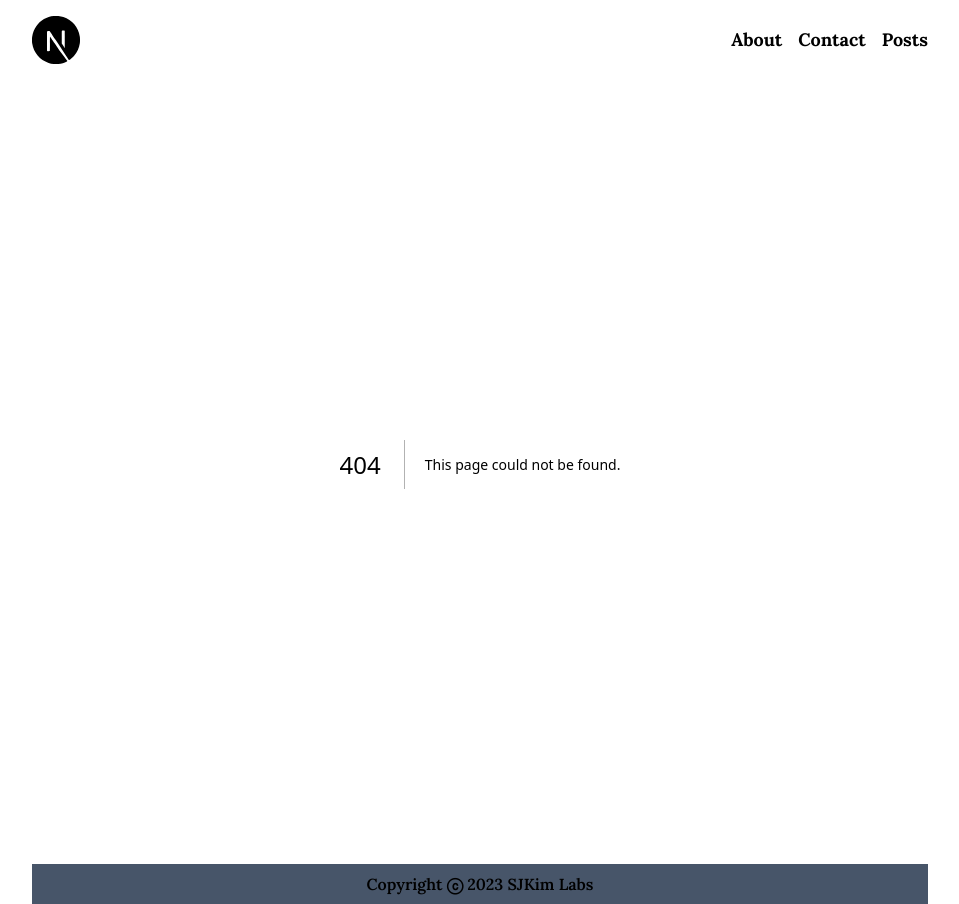
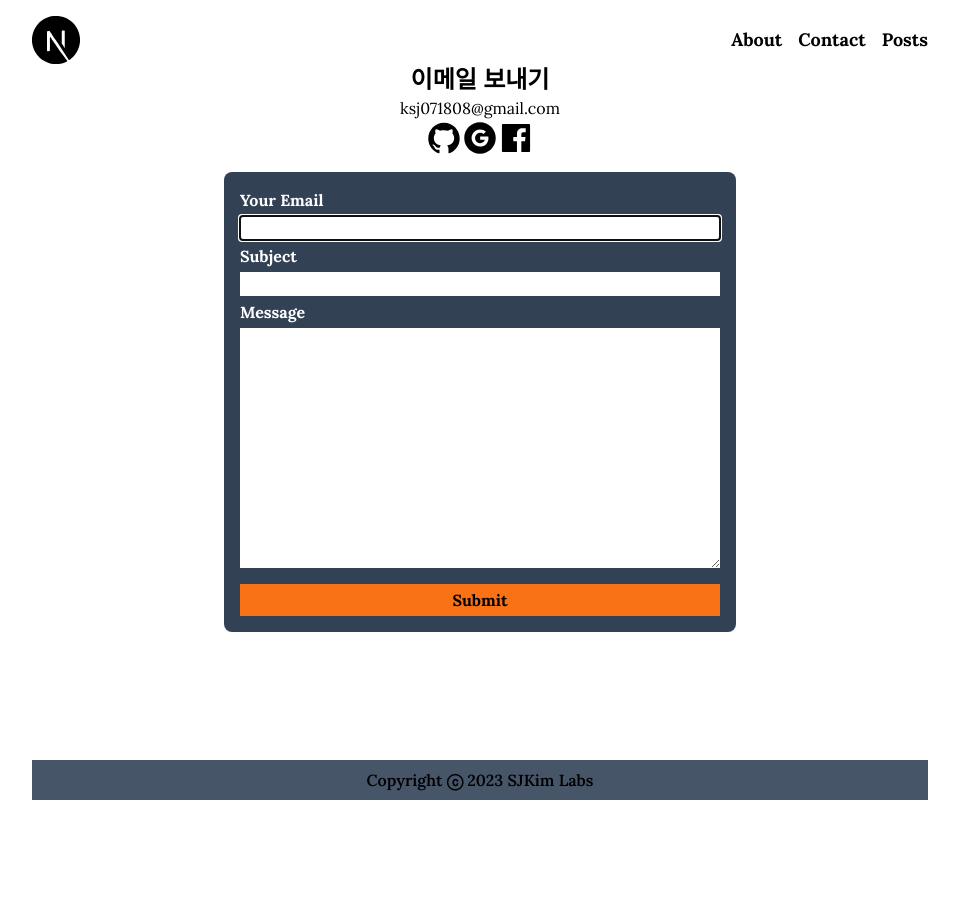
Before and after one commit to ksj0818/next-blog, a Next.js app: page /contact in a window 1280 px wide. Before the commit this address had no page. Shown: the whole page, without its empty margins (160-1119 px from the left). After the commit the page ends 800 px from the top, so only its background shows below. Built offline with nearby package versions, Linux system fonts and the light colour scheme.

Commit message:
contact 이메일 전송 기능 구현

```diff
--- a/package.json
+++ b/package.json
@@ -10,18 +10,21 @@
   },
   "dependencies": {
     "@types/node": "20.3.3",
+    "@types/nodemailer": "^6.4.8",
     "@types/react": "18.2.14",
     "@types/react-dom": "18.2.6",
     "autoprefixer": "10.4.14",
     "eslint": "8.44.0",
     "eslint-config-next": "13.4.8",
     "next": "13.4.8",
+    "nodemailer": "^6.9.3",
     "postcss": "8.4.24",
     "react": "18.2.0",
     "react-dom": "18.2.0",
     "react-icons": "^4.10.1",
     "react-multi-carousel": "^2.8.4",
     "tailwindcss": "3.3.2",
-    "typescript": "5.1.6"
+    "typescript": "5.1.6",
+    "yup": "^1.2.0"
   }
 }
--- /dev/null
+++ b/src/app/api/contact/route.ts
@@ -0,0 +1,21 @@
+import { sendEmail } from "@/service/email";
+import * as yup from "yup";
+
+const bodySchema = yup.object().shape({
+  from: yup.string().email().required(),
+  subject: yup.string().required(),
+  message: yup.string().required(),
+});
+
+export async function POST(req: Request) {
+  const body = await req.json();
+  if (!bodySchema.isValidSync(body)) {
+    return new Response(JSON.stringify({ message: "메일 전송 실패" }), { status: 400 });
+  }
+  return sendEmail(body)
+    .then(() => new Response(JSON.stringify({ message: "메일 전송 성공" }), { status: 200 }))
+    .catch((e) => {
+      console.log(e);
+      return new Response(JSON.stringify({ message: "메일 전송 실패" }), { status: 500 });
+    });
+}
--- /dev/null
+++ b/src/app/contact/page.tsx
@@ -0,0 +1,33 @@
+import EmailForm from "@/components/contact/EmailForm";
+import { AiFillGithub, AiFillGoogleCircle, AiFillFacebook } from "react-icons/ai";
+
+const LINKS = [
+  {
+    icon: <AiFillGithub />,
+    url: "https://www.github.com",
+  },
+  {
+    icon: <AiFillGoogleCircle />,
+    url: "https://www.google.com",
+  },
+  {
+    icon: <AiFillFacebook />,
+    url: "https://www.facebook.com/",
+  },
+];
+export default function ContactPage() {
+  return (
+    <section className="flex flex-col w-full max-w-lg mx-auto text-center">
+      <h2 className="text-2xl font-bold">이메일 보내기</h2>
+      <p>ksj071808@gmail.com</p>
+      <div className="flex mx-auto">
+        {LINKS.map((link, index) => (
+          <a href={link.url} target="_blank" rel="noreferrer" key={index} className="text-4xl hover:text-yellow-400">
+            {link.icon}
+          </a>
+        ))}
+      </div>
+      <EmailForm />
+    </section>
+  );
+}
--- /dev/null
+++ b/src/components/contact/Banner.tsx
@@ -0,0 +1,12 @@
+import { ContactBanner } from "./EmailForm";
+
+export default function Banner({ banner }: { banner: ContactBanner }) {
+  const { message, state } = banner;
+  const isSuccess = state === "success";
+  const icon = isSuccess ? "✅" : "🔥";
+  return (
+    <p
+      className={`my-3 font-bold py-2 rounded-lg ${isSuccess ? "bg-green-500" : "bg-red-500"}`}
+    >{`${icon} ${message}`}</p>
+  );
+}
--- /dev/null
+++ b/src/components/contact/EmailForm.tsx
@@ -0,0 +1,84 @@
+"use client";
+import { useState, ChangeEvent, FormEvent } from "react";
+import Banner from "./Banner";
+import { sendContactEmail } from "@/service/contact";
+
+export type ContactEmailForm = {
+  from: string;
+  subject: string;
+  message: string;
+};
+export type ContactBanner = {
+  message: string;
+  state: "success" | "error";
+};
+
+const LABLE_CLASS = "font-bold text-white";
+const INPUT_CLASS = "px-2";
+export default function EmailForm() {
+  const [form, setForm] = useState<ContactEmailForm>({ from: "", subject: "", message: "" });
+  const [banner, setBanner] = useState<ContactBanner | null>(null);
+  const onChange = (e: ChangeEvent<HTMLInputElement | HTMLTextAreaElement>) => {
+    const { name, value } = e.target;
+    setForm((prev) => ({ ...prev, [name]: value }));
+  };
+  const onSubmit = (e: FormEvent<HTMLFormElement>) => {
+    e.preventDefault();
+    sendContactEmail(form)
+      .then(() => setBanner({ message: "메일 전송 성공!", state: "success" }))
+      .catch((e) => {
+        console.log(e);
+        return setBanner({ message: "메일 전송 실패!", state: "error" });
+      })
+      .finally(() =>
+        setTimeout(() => {
+          setBanner(null);
+        }, 3000)
+      );
+  };
+  return (
+    <section>
+      {banner && <Banner banner={banner} />}
+      <form onSubmit={onSubmit} className="flex flex-col gap-1 p-4 mt-4 text-left rounded-lg bg-slate-700">
+        <label htmlFor="from" className={LABLE_CLASS}>
+          Your Email
+        </label>
+        <input
+          className={INPUT_CLASS}
+          type="email"
+          name="from"
+          id="from"
+          value={form.from}
+          required
+          autoFocus
+          onChange={onChange}
+        />
+        <label htmlFor="subject" className={LABLE_CLASS}>
+          Subject
+        </label>
+        <input
+          className={INPUT_CLASS}
+          type="text"
+          name="subject"
+          id="subject"
+          value={form.subject}
+          required
+          onChange={onChange}
+        />
+        <label htmlFor="message" className={LABLE_CLASS}>
+          Message
+        </label>
+        <textarea
+          className={INPUT_CLASS}
+          rows={10}
+          name="message"
+          id="message"
+          value={form.message}
+          required
+          onChange={onChange}
+        />
+        <button className="p-1 mt-3 font-bold bg-orange-500 hover:bg-orange-400">Submit</button>
+      </form>
+    </section>
+  );
+}
--- /dev/null
+++ b/src/service/contact.ts
@@ -0,0 +1,15 @@
+import { ContactEmailForm } from "@/components/contact/EmailForm";
+
+export async function sendContactEmail(email: ContactEmailForm) {
+  const res = await fetch("/api/contact", {
+    method: "POST",
+    headers: {
+      "Content-Type": "application/json",
+    },
+    body: JSON.stringify(email),
+  });
+  const data = await res.json();
+  if (!res.ok) throw new Error(data.message || "서버 요청 실패");
+
+  return data;
+}
--- /dev/null
+++ b/src/service/email.ts
@@ -0,0 +1,30 @@
+import { ContactEmailForm } from "@/components/contact/EmailForm";
+import nodemailer from "nodemailer";
+
+const transporter = nodemailer.createTransport({
+  host: "smtp.gmail.com",
+  port: 465,
+  secure: true,
+  auth: {
+    user: process.env.AUTH_USER,
+    pass: process.env.AUTH_PASS,
+  },
+});
+
+export async function sendEmail(email: ContactEmailForm) {
+  const { from, message, subject } = email;
+  const info = {
+    from: from,
+    to: process.env.AUTH_USER2,
+    subject: `[BLOG] ${subject}`,
+    html: `
+        <h1>${subject}</h1>
+        <br/>
+        <p>${message}</p>
+        <br/>
+        <p>보낸 사람: ${from}</p>
+    `,
+  };
+
+  return transporter.sendMail(info);
+}
```
Also changed, not shown: 1 other file (tests, documents, lock files or other folders).
